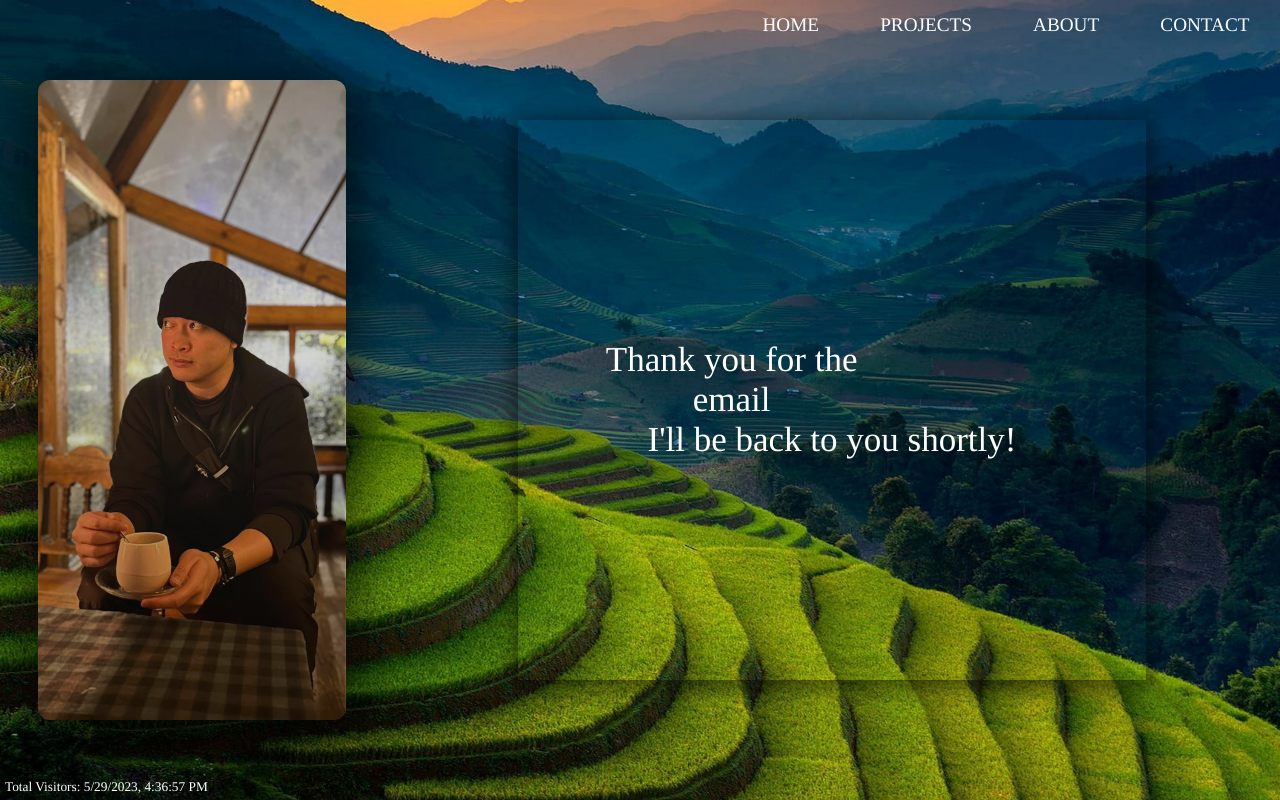
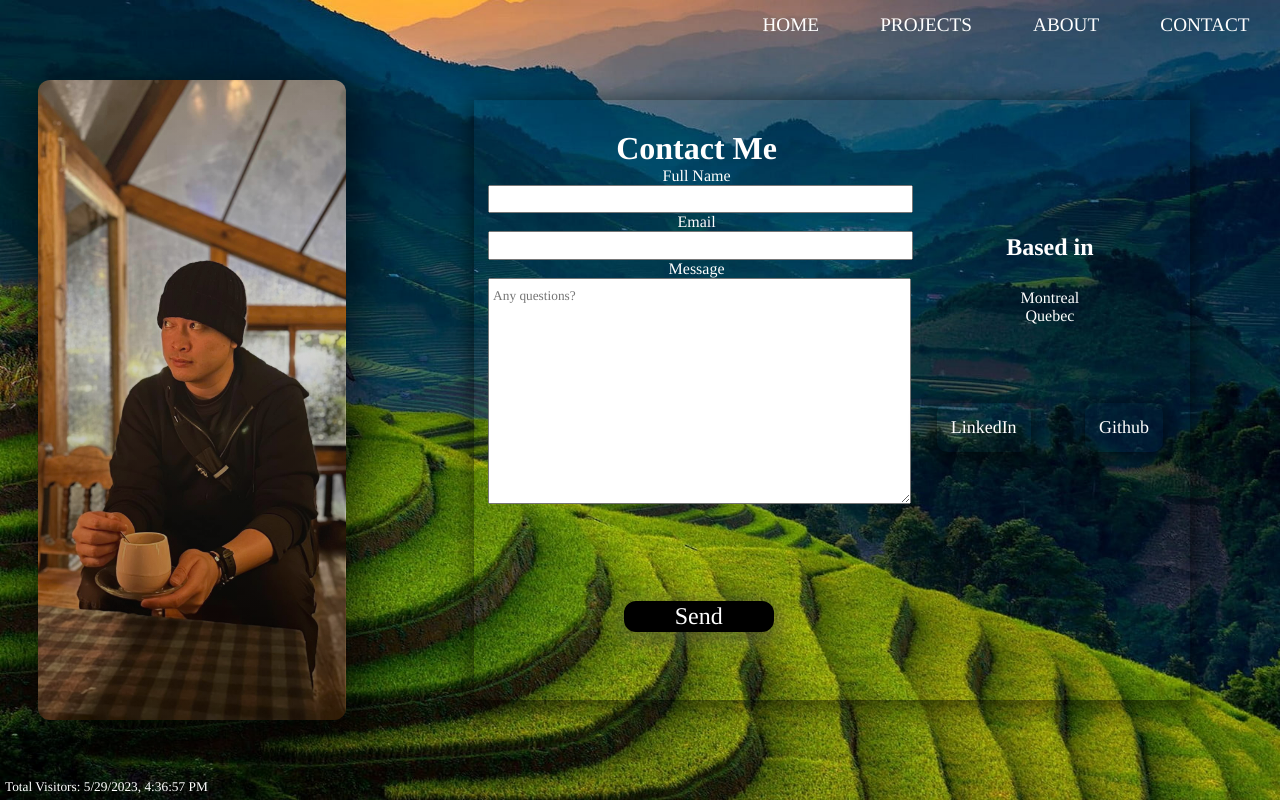
Before and after one commit to PierreLN/PierreLN.github.io, a React (Create React App) app: page / in a window 1280 px wide. Both pictures are taken after a click on the button "CONTACT". Built offline with nearby package versions, Linux system fonts and the light colour scheme; no server answers.

Commit message:
css form

```diff
--- a/src/components/ContactPage/ContactPage.jsx
+++ b/src/components/ContactPage/ContactPage.jsx
@@ -140,7 +140,7 @@ function ContactPage() {
     </div>
   );
 
-  if (!isSent) {
+  if (isSent) {
     content = (
       <div className={styles.thanks}>
         <div className={styles['thanks-inside']}>
--- a/src/components/ContactPage/ContactPage.module.css
+++ b/src/components/ContactPage/ContactPage.module.css
@@ -92,6 +92,7 @@
 .form_main_box {
   width: 60%;
   height: 90%;
+  margin-left: 2%;
   display: inline;
   justify-content: center;
   text-align: center;
```
